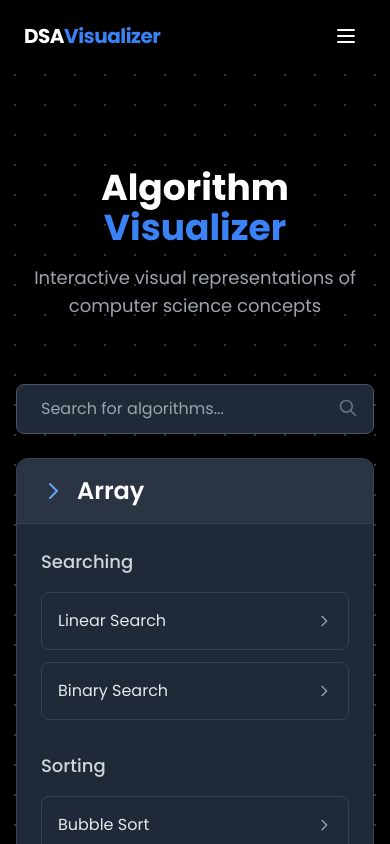
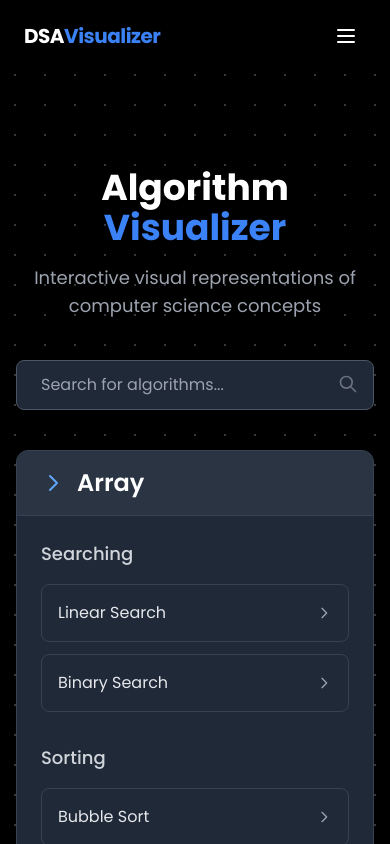
Before and after one commit to Sohan-Rout/DSA, a Next.js app: page /visualizer in a window 390 px wide. Shown: the top 844 px of the page. Built offline with nearby package versions, Linux system fonts and the light colour scheme; no server answers.

Commit message:
added responsiveness to te search

```diff
--- a/app/components/ui/SearchBar.jsx
+++ b/app/components/ui/SearchBar.jsx
@@ -55,7 +55,7 @@
       <input
         type="text"
         placeholder="Search for algorithms..."
-        className="w-full px-6 py-3 rounded-lg border border-gray-300 dark:border-gray-600 focus:outline-none focus:ring-2 focus:ring-blue-500 dark:focus:ring-blue-400 bg-white dark:bg-gray-800 text-gray-800 dark:text-gray-200 placeholder-gray-500 dark:placeholder-gray-400 transition-all"
+        className="w-full px-6 py-3 rounded-lg border border-gray-300 dark:border-gray-600 focus:outline-none focus:ring-2 focus:ring-blue-500 dark:focus:ring-blue-500/75 bg-white dark:bg-gray-800 text-gray-800 dark:text-gray-200 placeholder-gray-500 dark:placeholder-gray-400 transition-all"
         value={searchQuery}
         onChange={handleSearch}
       />
--- a/app/visualizer/VisualizerClient.jsx
+++ b/app/visualizer/VisualizerClient.jsx
@@ -9,7 +9,7 @@
 
   return (
     <>
-      <div className="mb-6">
+      <div className="mb-10">
         <SearchBar
           sections={initialSections}
           onSearchResults={setFilteredSections}
--- a/app/visualizer/page.jsx
+++ b/app/visualizer/page.jsx
@@ -163,7 +163,7 @@
         <Navbar />
         <div className="fixed inset-0 dotted-background pointer-events-none z-0"></div>
         <main className="container mx-auto px-4 sm:px-6 pt-24 pb-16 min-h-[calc(100vh-80px)] flex-grow relative z-10">
-          <div className="text-center mb-16">
+          <div className="text-center mb-10">
             <h1 className="text-4xl md:text-5xl font-bold text-gray-900 dark:text-white mb-4">
               Algorithm <span className="text-blue-600 dark:text-blue-500">Visualizer</span>
             </h1>
```
